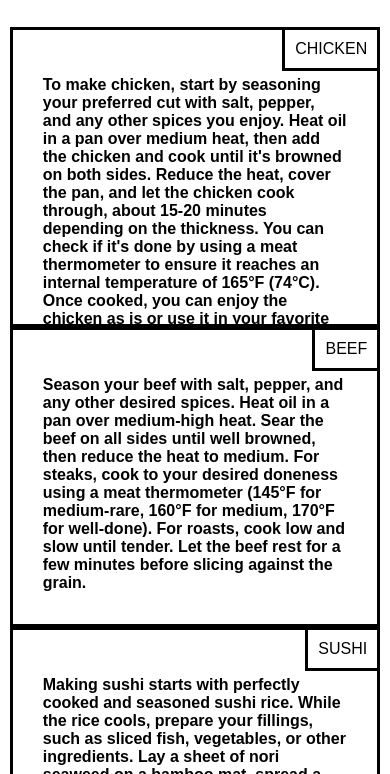
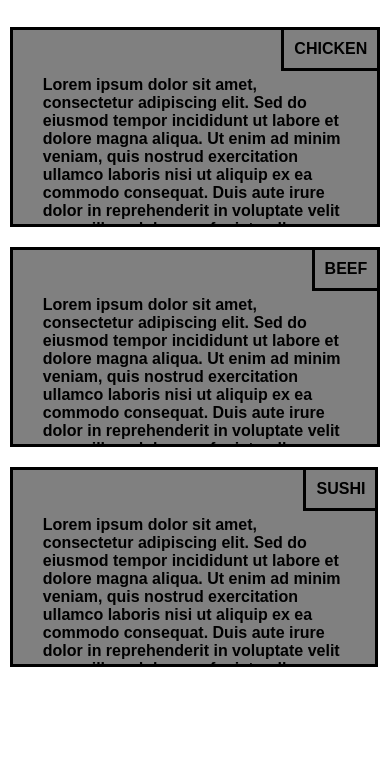
Before and after one commit to punyey/coursera-test, a plain HTML site: page index.html in a window 390 px wide. Shown: the part 70-844 px from the top of the page. Drawn offline with Linux system fonts and the light colour scheme.

Commit message:
fully responsive layout (some design work left to do)

```diff
--- a/index.html
+++ b/index.html
@@ -13,19 +13,19 @@
             <div class = "foodTitle">
                 CHICKEN
             </div>
-            <p>To make chicken, start by seasoning your preferred cut with salt, pepper, and any other spices you enjoy. Heat oil in a pan over medium heat, then add the chicken and cook until it's browned on both sides. Reduce the heat, cover the pan, and let the chicken cook through, about 15-20 minutes depending on the thickness. You can check if it's done by using a meat thermometer to ensure it reaches an internal temperature of 165°F (74°C). Once cooked, you can enjoy the chicken as is or use it in your favorite recipes.</p>
+            <p>Lorem ipsum dolor sit amet, consectetur adipiscing elit. Sed do eiusmod tempor incididunt ut labore et dolore magna aliqua. Ut enim ad minim veniam, quis nostrud exercitation ullamco laboris nisi ut aliquip ex ea commodo consequat. Duis aute irure dolor in reprehenderit in voluptate velit esse cillum dolore eu fugiat nulla pariatur. Excepteur sint occaecat cupidatat non proident, sunt in culpa qui officia deserunt mollit anim id est laborum.</p>
         </div>
         <div class = "foodBox">
             <div class = "foodTitle">
                 BEEF
             </div>
-            <p>Season your beef with salt, pepper, and any other desired spices. Heat oil in a pan over medium-high heat. Sear the beef on all sides until well browned, then reduce the heat to medium.  For steaks, cook to your desired doneness using a meat thermometer (145°F for medium-rare, 160°F for medium, 170°F for well-done). For roasts, cook low and slow until tender. Let the beef rest for a few minutes before slicing against the grain.</p>
+            <p>Lorem ipsum dolor sit amet, consectetur adipiscing elit. Sed do eiusmod tempor incididunt ut labore et dolore magna aliqua. Ut enim ad minim veniam, quis nostrud exercitation ullamco laboris nisi ut aliquip ex ea commodo consequat. Duis aute irure dolor in reprehenderit in voluptate velit esse cillum dolore eu fugiat nulla pariatur. Excepteur sint occaecat cupidatat non proident, sunt in culpa qui officia deserunt mollit anim id est laborum.</p>
         </div>
         <div class = "foodBox">
             <div class = "foodTitle">
                 SUSHI
             </div>
-            <p>Making sushi starts with perfectly cooked and seasoned sushi rice.  While the rice cools, prepare your fillings, such as sliced fish, vegetables, or other ingredients.  Lay a sheet of nori seaweed on a bamboo mat, spread a thin layer of rice on top, and arrange your chosen fillings in the center.  Using the mat, carefully roll the nori and rice around the filling to form a tight cylinder. Finally, slice the roll into bite-sized pieces and serve with soy sauce, wasabi, and ginger.</p>
+            <p>Lorem ipsum dolor sit amet, consectetur adipiscing elit. Sed do eiusmod tempor incididunt ut labore et dolore magna aliqua. Ut enim ad minim veniam, quis nostrud exercitation ullamco laboris nisi ut aliquip ex ea commodo consequat. Duis aute irure dolor in reprehenderit in voluptate velit esse cillum dolore eu fugiat nulla pariatur. Excepteur sint occaecat cupidatat non proident, sunt in culpa qui officia deserunt mollit anim id est laborum.</p>
         </div>
     </div>
 </body>
--- a/styles.css
+++ b/styles.css
@@ -17,12 +17,13 @@ h1{
 }
 .foodBox{
     float:left;
-    width:32%;
+    width:31.5%;
     margin-right:20px;
     padding:20px;
-    height:300px;
+    height:200px;
     border:3px solid black;
     position:relative;
+    background-color: grey;
 }
 .foodBox:nth-child(3){
     margin-right:0;
@@ -38,15 +39,21 @@ p{
     padding:10px;
     border-bottom:3px solid black;
     border-left:3px solid black;
+    font-weight: bold;
 }
 @media(max-width:991px){
     .foodBox{
         float:left;
-        width:50%;
+        width:48.5%;
+        margin-right:20px;
+    }
+    .foodBox:nth-child(2){
+        margin-right:0;
     }
     .foodBox:nth-child(3){
         float:left;
-        width:100%;
+        width:99.5%;
+        margin-top:20px;
         clear:both;
     }
 }
@@ -56,4 +63,7 @@ p{
         width:100%;
         clear:both;
     }
+    .foodBox:nth-child(2){
+        margin-top: 20px;
+    }
 }
```
